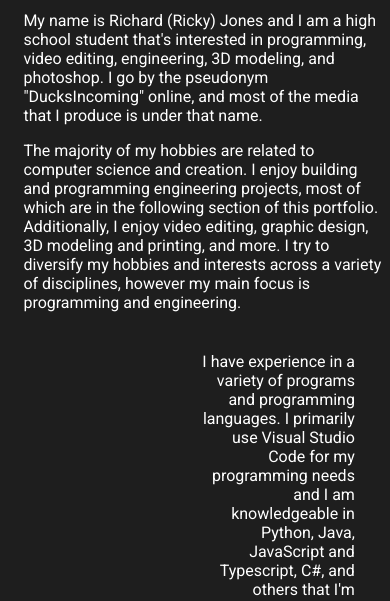
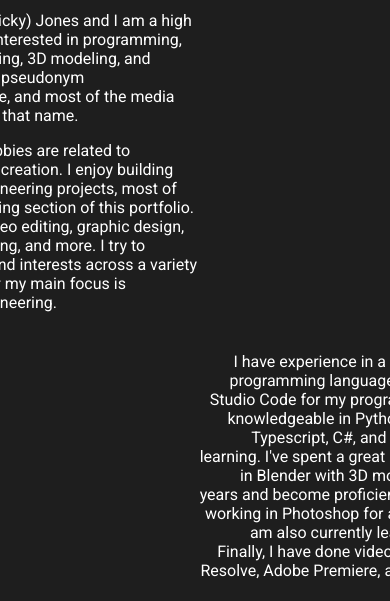
Before and after one commit to DucksIncoming/DucksIncoming.github.io, a plain HTML site: page about.html in a window 390 px wide. Shown: the part 642-1243 px from the top of the page. Drawn offline with Linux system fonts and the light colour scheme.

Commit message:
about page text alignment fix

```diff
--- a/css/about-style.css
+++ b/css/about-style.css
@@ -34,6 +34,7 @@ body {
     width: 100vw;
     position: absolute;
     top: 75vh;
+    left: 0;
     background-color: #1e1e1e;
 }
 
@@ -42,8 +43,8 @@ body {
     font-family: "Roboto";
     font-weight: 400;
     font-size: 1.5rem;
-    max-width: 60ch;
-    margin-left: 5vw;
+    max-width: 40ch;
+    margin-left: calc(50vw - 40ch);
     text-align: left;
 }
 
@@ -60,9 +61,9 @@ body {
     font-family: "Roboto";
     font-weight: 400;
     font-size: 1.5rem;
-    max-width: 60ch;
+    max-width: 40ch;
     text-align: right;
-    margin-left: 10vw;
+    margin-right: calc(50vw - 40ch);
 }
 
 .about-title-text {
@@ -109,7 +110,7 @@ body {
     display: flex;
     justify-content: right;
     position: relative;
-    margin-left: 40%;
+    margin-left: 50%;
     width: 50%;
     background-color: #1e1e1e;
 
@@ -137,14 +138,14 @@ body {
 
 /* Media Queries */
 
-@media (max-width: 1000px){
+@media (max-width: 1200px){
     .textbox-left {
         color: white;
         font-family: "Roboto";
         font-weight: 400;
         font-size: 1rem;
         max-width: 40ch;
-        margin-left: 5vw;
+        margin-left: calc(50vw - 40ch);
         text-align: left;
     }
 
@@ -163,18 +164,20 @@ body {
         font-weight: 400;
         font-size: 1rem;
         max-width: 40ch;
-        margin-right: 50vw;
+        margin-right: calc(50vw - 40ch);
         text-align: right;
     }
 
     .text-container-right {
-        width: 100%;
+        width: 50%;
         padding: 1vw;
+        margin-left: 50%;
     }
 
     .text-container-left {
-        width: 100%;
+        width: 50%;
         padding: 1vw;
+        margin-left: 0;
     }
 
 }
```
